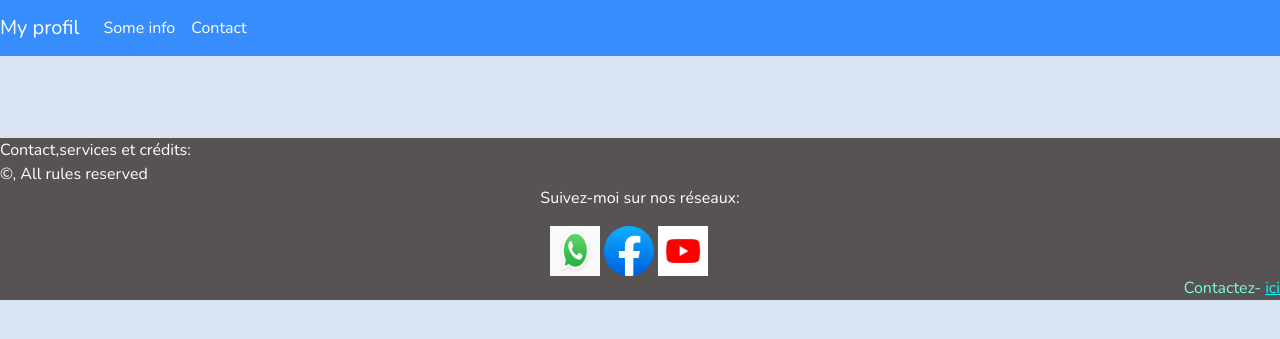
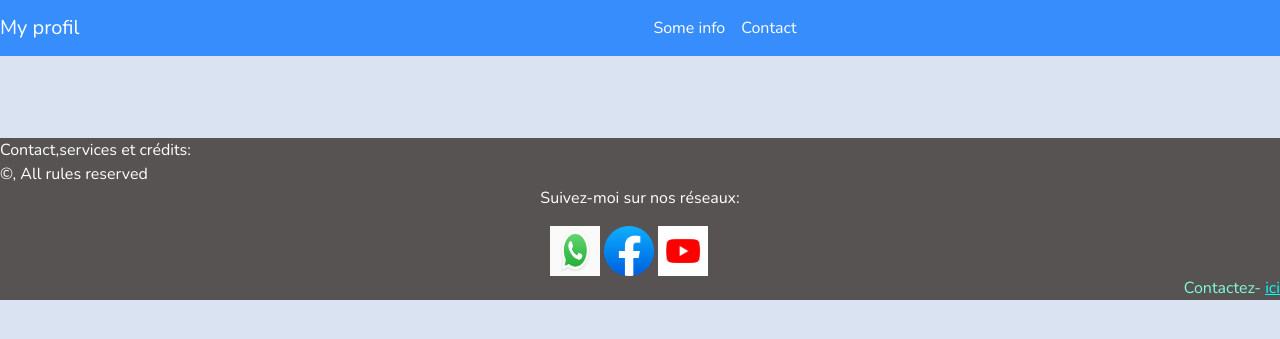
Before and after one commit to Blow07/ProjetSAE104, a Symfony app: template templates/base.html.twig in a window 1280 px wide. Shown: the top 339 px of the page. Run offline with Twig, Linux system fonts and the light colour scheme; the template is opened without the code that fills it, so the values that code supplies are empty; some libraries are stand-ins or nearby versions.

Commit message:
Update base.html.twig

```diff
--- a/templates/base.html.twig
+++ b/templates/base.html.twig
@@ -22,7 +22,7 @@
         <span class="navbar-toggler-icon"></span>
         </button>
         <div class="collapse navbar-collapse" id="navbarColor01">
-        <ul class="navbar-nav me-auto">
+        <ul class="navbar-nav ms-auto" style="position: relative; left: 550px;">
             <li class="nav-item">
             <a class="nav-link active" href="/blog">Some info
                 <span class="visually-hidden"></span>
```
